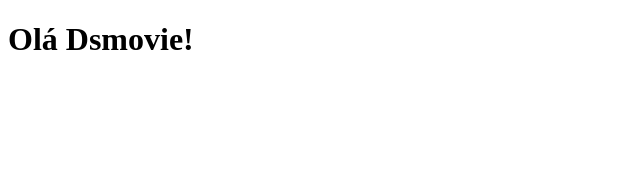
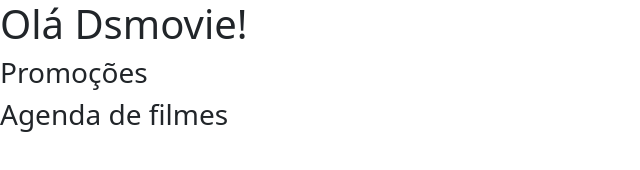
Before and after one commit to vagner-rm/dsmovie, a plain HTML site: page index.html in a window 1280 px wide. Shown: the whole page, without its empty margins (0-640 px from the left). Drawn offline with nearby package versions, Linux system fonts and the light colour scheme.

Commit message:
Boostrap

```diff
--- a/index.html
+++ b/index.html
@@ -5,9 +5,11 @@
     <meta http-equiv="X-UA-Compatible" content="IE=edge">
     <meta name="viewport" content="width=device-width, initial-scale=1.0">
     <title>DSMOVIE</title>
+    <link href="https://cdn.jsdelivr.net/npm/bootstrap@5.1.3/dist/css/bootstrap.min.css" rel="stylesheet" integrity="sha384-1BmE4kWBq78iYhFldvKuhfTAU6auU8tT94WrHftjDbrCEXSU1oBoqyl2QvZ6jIW3" crossorigin="anonymous">
 </head>
 <body>
     <h1>Olá Dsmovie!</h1>
-
+    <h3>Promoções</h3>
+    <h3>Agenda de filmes</h3>
 </body>
 </html>
```
